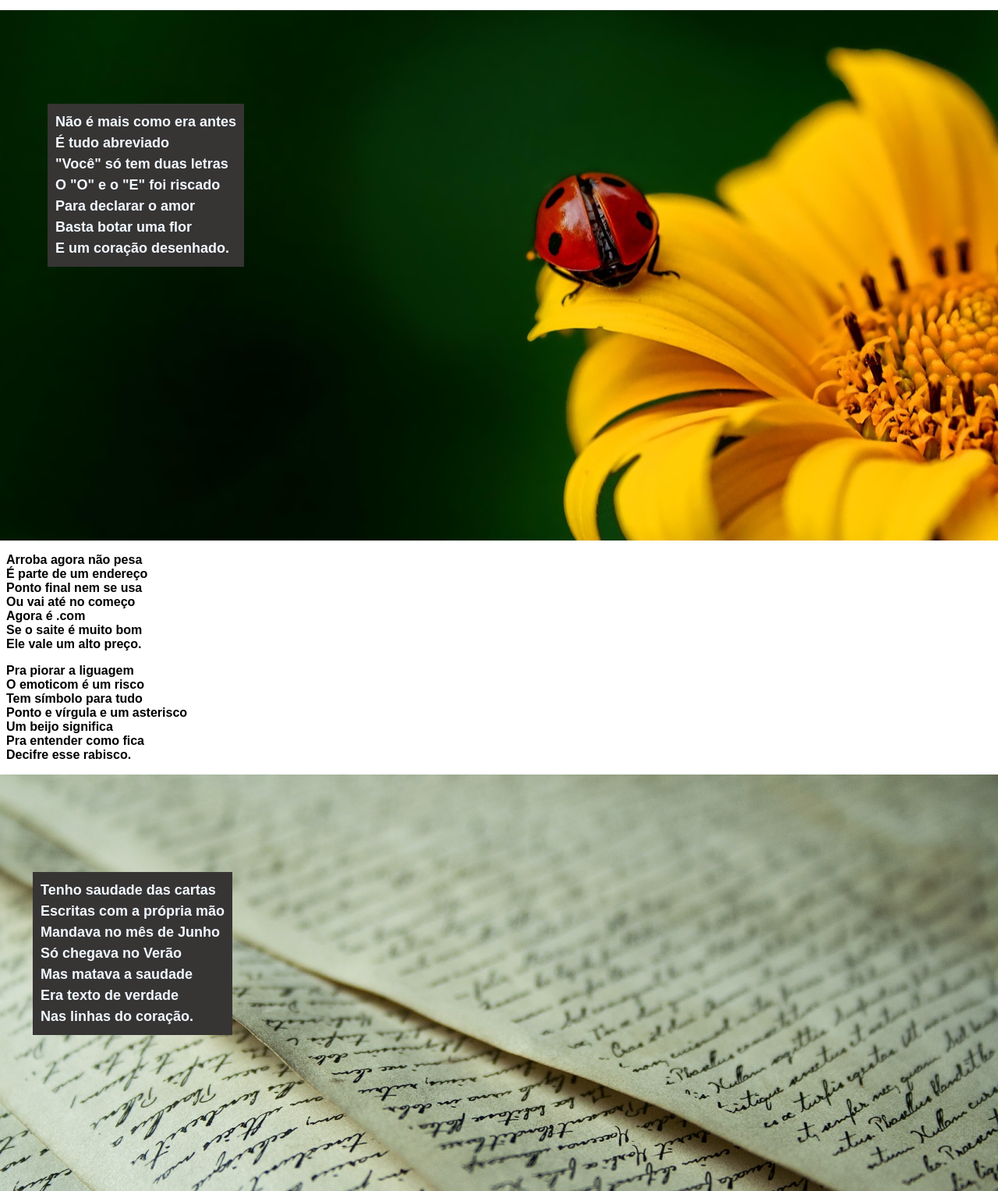
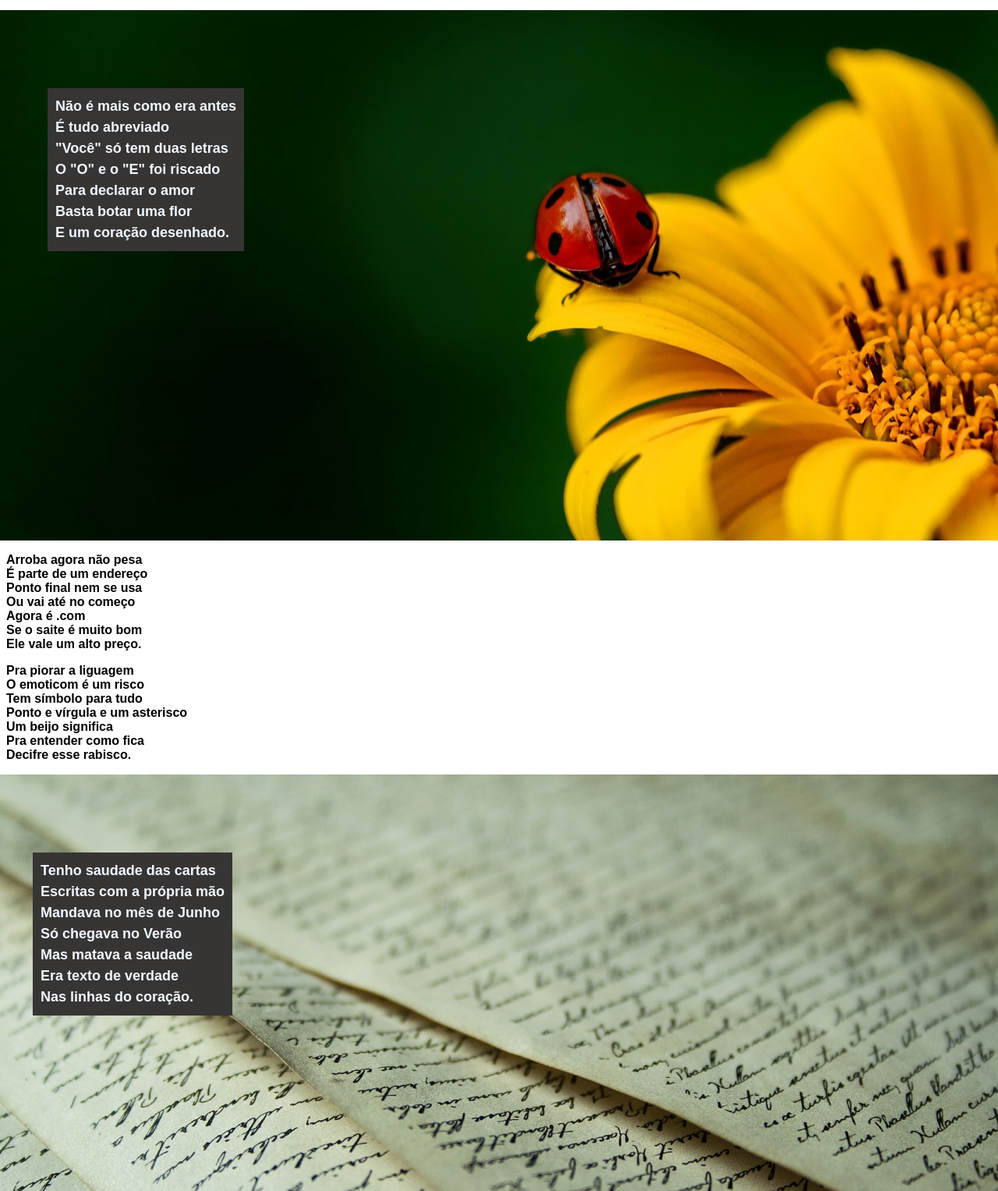
Before and after one commit to andremiquilino/projeto-cordel, a plain HTML site: page index.html in a window 1280 px wide. Shown: the part 287-1814 px from the top of the page at 78% size. Drawn offline with Linux system fonts and the light colour scheme.

Commit message:
reajuste

```diff
--- a/style.css
+++ b/style.css
@@ -36,7 +36,7 @@ div.img1{
     display: inline-block;
     background-color: rgb(55, 52, 52);
     padding: 10px;
-    margin-top: 120px;
+    margin-top: 100px;
     margin-left: 61px;
     font-size: 18px;
     line-height: 1.5em;
@@ -58,7 +58,7 @@ div.img2 > p{
     line-height: 1.5em;
     padding: 10px;
     margin-left: 42px;
-    margin-top: 125px;
+    margin-top: 100px;
 }
 nav{
     background-color: black;
```
